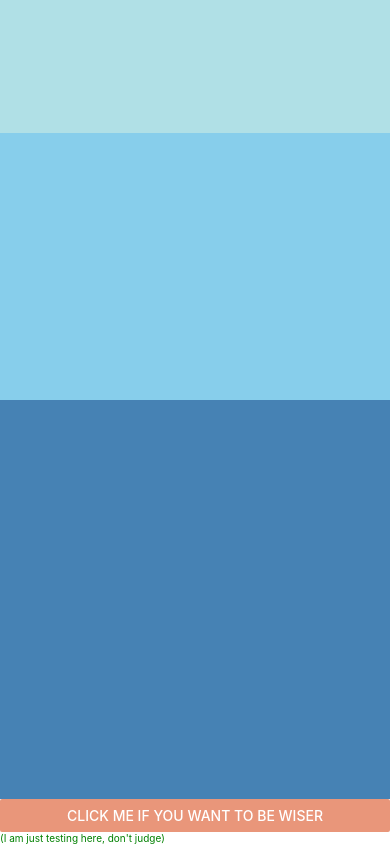
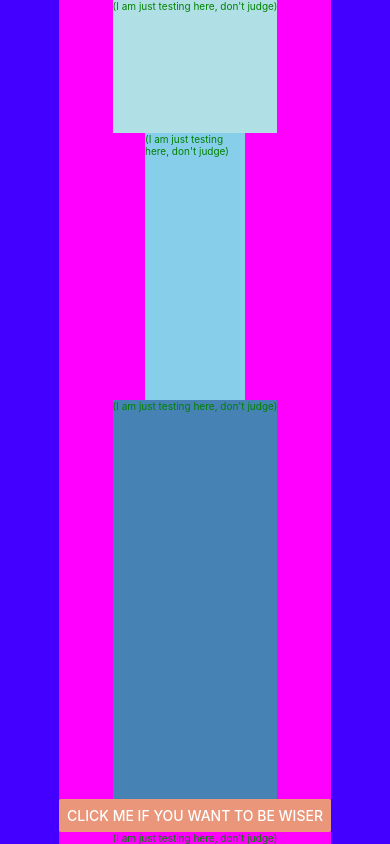
Before and after one commit to lydialawli/up-to-you, a React Native app: screen / in a window 390 px wide. Built offline with nearby package versions, Linux system fonts and the light colour scheme.

Commit message:
AbstractingPresentationalComponent

```diff
--- a/App.js
+++ b/App.js
@@ -1,6 +1,7 @@
 import React from 'react'
 import { StyleSheet, Text, View, Button} from 'react-native'
 import QuoteFactory from './src/QuoteFactory.js'
+import PresentationalComponent from './src/PresentationalComponent.js';
 
 export default class App extends React.Component {
 
@@ -19,39 +20,23 @@ export default class App extends React.Component {
   render() {
 
     return (
-      <View style={{
-        flex: 1,
-      }}>
-        <View style={{flex: 1, backgroundColor: 'powderblue'}} />
-        <View style={{flex: 2, backgroundColor: 'skyblue'}} />
-        <View style={{flex: 3, backgroundColor: 'steelblue'}} />
-
-        <Button
-          title= {this.state.quote}
-          style= ""
-          color= "#e9967a"
-          onPress= {this.onPressed}>
-        </Button>
-
-        <Text style={styles.textSmall}>
-          (I am just testing here, don't judge)
-        </Text>
-
+      <View style = {styles.container}>
+        <PresentationalComponent
+          quote = {this.state.quote}
+          onPressed = {this.onPressed}/>
       </View>
     )
 
   }
 }
 
+
+
 const styles = StyleSheet.create({
   container: {
     flex: 1,
-    backgroundColor: '#fff',
+    backgroundColor: '#40f',
     alignItems: 'center',
     justifyContent: 'center',
-  },
-  textSmall: {
-    fontSize: 10,
-    color: "green",
   }
 })
--- a/src/PresentationalComponent.js
+++ b/src/PresentationalComponent.js
@@ -0,0 +1,55 @@
+import React from 'react'
+import { StyleSheet, Text, View, Button} from 'react-native'
+
+const styles = StyleSheet.create({
+    container: {
+      flex: 1,
+      backgroundColor: '#f0f',
+      alignItems: 'center',
+      justifyContent: 'space-around',
+    },
+    textSmall: {
+      fontSize: 10,
+      color: "green",
+    },
+    bg1:{flex: 1, backgroundColor: 'powderblue'},
+    bg2:{flex: 2, backgroundColor: 'skyblue', width:100},
+    bg3:{flex: 3, backgroundColor: 'steelblue'},
+  })
+
+export default class PresentationalComponent extends React.Component {
+
+    render(){
+        console.log("I am awesome, you are not")
+
+        return (
+            <View style={styles.container}>
+                <View style={styles.bg1} >
+                    <Text style={styles.textSmall}>
+                        (I am just testing here, don't judge)
+                    </Text>
+                </View>
+                <View style={styles.bg2} >
+                    <Text style={styles.textSmall}>
+                        (I am just testing here, don't judge)
+                    </Text>
+                </View><View style={styles.bg3} >
+                    <Text style={styles.textSmall}>
+                        (I am just testing here, don't judge)
+                    </Text>
+                </View>
+
+                <Button
+                    title= {this.props.quote}
+                    color= "#e9967a"
+                    onPress= {this.props.onPressed}>
+                </Button>
+
+                <Text style={styles.textSmall}>
+                    (I am just testing here, don't judge)
+                </Text>
+
+            </View>
+        )
+    }
+}
```
